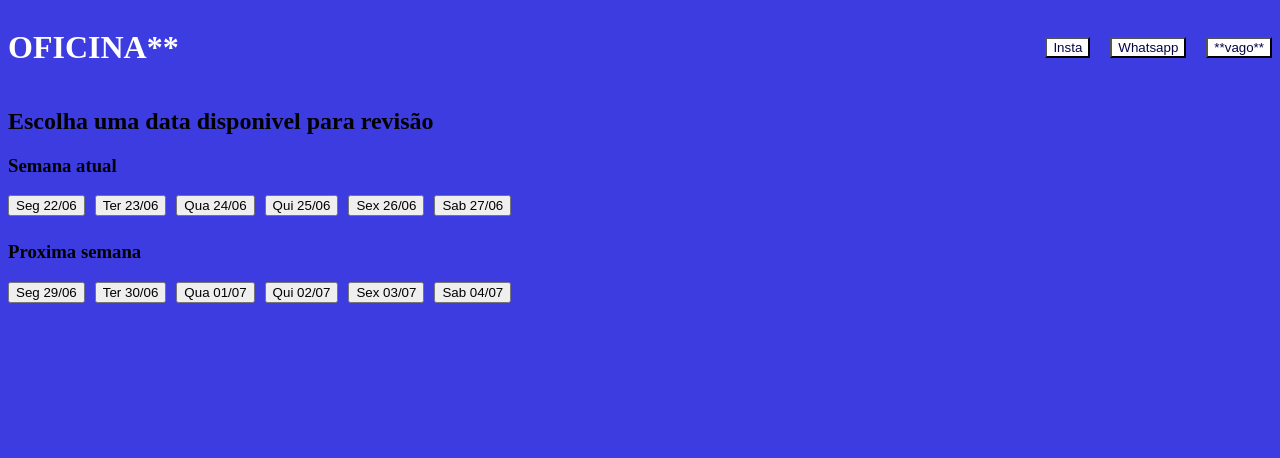
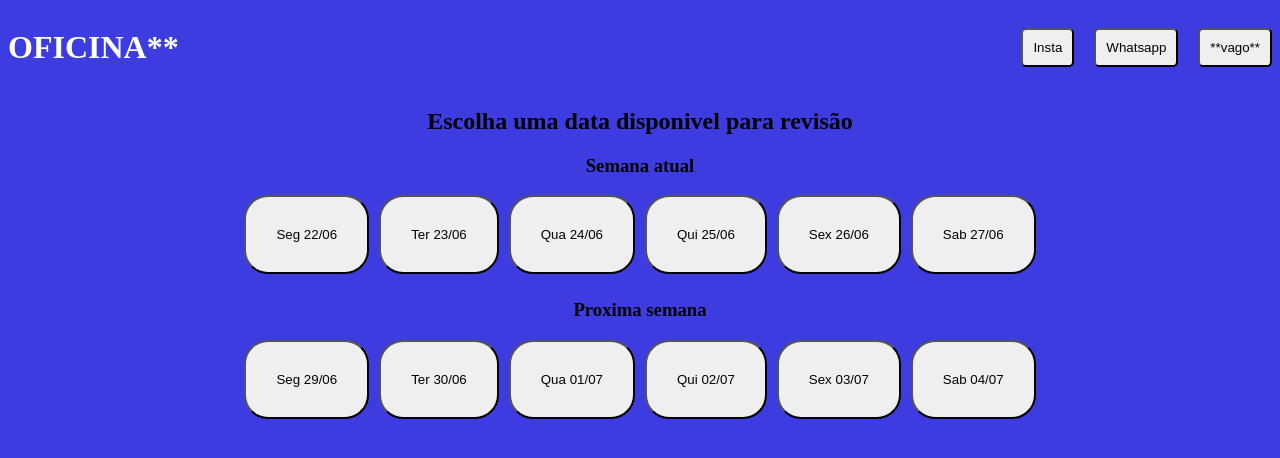
Before and after one commit to lepp05/Agenda_Oficina, a plain HTML site: page index.html in a window 1280 px wide. Drawn offline with Linux system fonts and the light colour scheme.

Commit message:
att buttons

```diff
--- a/script.js
+++ b/script.js
@@ -44,17 +44,19 @@
         const botao = document.createElement('button')
         botao.innerText = formatarData(data)
 
-        //guarda o botao clicado
+        //guarda informação no botão clicado
         botao.dataset.data = data.toISOString()
 
         botao.addEventListener('click', function(e){
+
+            //faz com que somente o botao/data clicado seja selecionado
             const botoes = document.querySelectorAll('.datas button')
             botoes.forEach(function(botao){
                 botao.classList.remove('selecionado')
             })
             e.target.classList.add('selecionado')
 
-            const dataEscolhida = new Date(e.target.dataset.data)
+            const dataEscolhida = new Date(e.target.dataset.data) //→ new Date() → data (objeto Date de volta) (recupera no clique)
             dataSelecionada.innerText = `Data escolhida : ${e.target.innerText}`
         })
 
--- a/style.css
+++ b/style.css
@@ -1,5 +1,11 @@
 body{
     background-color: rgb(60, 60, 224);
+}
+
+main{
+    text-align: center;
+    display: flex;
+    justify-content: center;
 }
 .datas {
     display: flex;
@@ -8,7 +14,8 @@
     margin-bottom: 25px;
 }
 .datas button {
-    padding: 12px, 18px;
+    padding: 30px;
+    border-radius: 18pt;
     cursor: pointer;
 }
 
@@ -31,7 +38,8 @@
     gap: 20px;
 
 }
-input{
-    background-color: rgb(255, 255, 255);
-    color: rgb(4, 3, 70);
+.btsup input {
+
+    padding: 10px;
+    border-radius: 4pt;
 }
```
